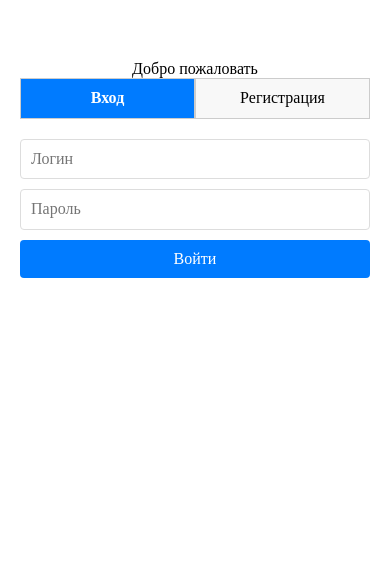
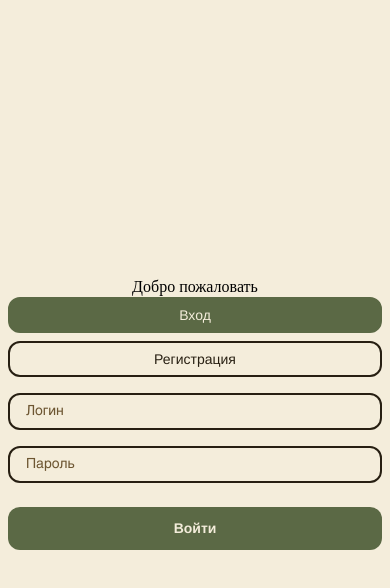
Before and after one commit to ivanm151/fruits, a Vue app in the folder frontend/: page /auth in a window 390 px wide. Shown: the top 588 px of the page. Built offline with nearby package versions, Linux system fonts and the light colour scheme; no server answers.

Commit message:
styles test

```diff
--- a/frontend/package.json
+++ b/frontend/package.json
@@ -16,6 +16,7 @@
   },
   "devDependencies": {
     "@vitejs/plugin-vue": "^6.0.1",
+    "sass-embedded": "^1.97.3",
     "vite": "^7.2.4"
   }
 }
--- a/frontend/src/assets/styles/components/_AuthView.scss
+++ b/frontend/src/assets/styles/components/_AuthView.scss
@@ -1,3 +1,162 @@
 @use '../variables' as *;
 @use '../base/typography' as *;
 @use "sass:color";
+
+.auth-container {
+  min-height: 100vh;
+  display: flex;
+  flex-direction: column;
+  align-items: center;
+  justify-content: center;
+  background-color: $color-background-2;
+  padding: $spacing-md;
+  box-sizing: border-box;
+}
+
+.text-h1 {
+  color: $color-headline;
+  margin-bottom: $spacing-md;
+  text-align: center;
+}
+
+.tabs {
+  display: flex;
+  gap: $spacing-sm;
+  margin-bottom: $spacing-md;
+  width: 100%;
+  max-width: $button-width;
+  justify-content: center;
+}
+
+.tabs button {
+  background-color: transparent;
+  border: 2px solid $border-color;
+  padding: $padding-sm $padding-md;
+  font-family: $font-family-primary;
+  font-size: $font-size-h5;
+  font-weight: $font-weight-medium;
+  color: $text-color-primary;
+  cursor: pointer;
+  border-radius: $border-radius-md;
+  transition: all 0.3s ease;
+  flex: 1;
+  max-width: 160px;
+
+  &.active {
+    background-color: $color-background-1;
+    color: $color-background-2;
+    border-color: $color-background-1;
+  }
+
+  &:hover:not(.active) {
+    background-color: color.adjust($color-background-2, $lightness: -5%);
+  }
+}
+
+.auth-form {
+  width: 100%;
+  max-width: $button-width;
+  display: flex;
+  flex-direction: column;
+  gap: $spacing-md;
+  margin-bottom: $spacing-md;
+}
+
+.auth-form input {
+  width: 100%;
+  height: $input-height;
+  padding: $padding-md;
+  font-family: $font-family-primary;
+  font-size: $font-size-h4;
+  color: $text-color-primary;
+  background-color: $color-background-2;
+  border: 2px solid $border-color;
+  border-radius: $border-radius-md;
+  box-sizing: border-box;
+  transition: border-color 0.3s ease;
+
+  &:focus {
+    outline: none;
+    border-color: $color-background-1;
+  }
+
+  &::placeholder {
+    color: color.adjust($text-color-primary, $lightness: 20%);
+    font-weight: $font-weight-regular;
+  }
+}
+
+.auth-form button {
+  width: 100%;
+  height: $button-height;
+  background-color: $color-background-1;
+  color: $color-background-2;
+  font-family: $font-family-primary;
+  font-size: $font-size-h4;
+  font-weight: $font-weight-bold;
+  border: none;
+  border-radius: $border-radius-md;
+  cursor: pointer;
+  transition: background-color 0.3s ease, transform 0.1s ease;
+  margin-top: $spacing-sm;
+
+  &:disabled {
+    background-color: color.adjust($color-background-1, $lightness: 15%);
+    cursor: not-allowed;
+    transform: none;
+  }
+
+  &:not(:disabled):hover {
+    background-color: color.adjust($color-background-1, $lightness: -10%);
+  }
+
+  &:not(:disabled):active {
+    transform: scale(0.98);
+  }
+}
+
+.error {
+  background-color: color.adjust($color-error, $alpha: -0.8);
+  color: $color-error;
+  font-size: $font-size-h5;
+  font-weight: $font-weight-medium;
+  padding: $padding-sm;
+  border-radius: $border-radius-md;
+  margin-top: $spacing-sm;
+  text-align: center;
+  width: 100%;
+  max-width: $button-width;
+  border: 1px solid color.adjust($color-error, $alpha: -0.7);
+}
+
+// Мобильная адаптация
+@media (max-width: 480px) {
+  .auth-container {
+    padding: $spacing-sm;
+  }
+
+  .tabs {
+    flex-direction: column;
+    align-items: stretch;
+    max-width: 100%;
+  }
+
+  .tabs button {
+    max-width: none;
+    text-align: center;
+  }
+
+  .auth-form,
+  .error {
+    max-width: 100%;
+  }
+
+  .text-h1 {
+    font-size: $font-size-h2;
+  }
+
+  .auth-form input,
+  .auth-form button {
+    font-size: $font-size-h5;
+  }
+}
--- a/frontend/src/views/AuthView.vue
+++ b/frontend/src/views/AuthView.vue
@@ -77,60 +77,6 @@ const handleSubmit = async () => {
 }
 </script>
 
-<style scoped>
-.auth-container {
-  max-width: 400px;
-  margin: 40px auto;
-  padding: 20px;
-  text-align: center;
-}
-
-.tabs {
-  display: flex;
-  margin-bottom: 20px;
-}
-
-.tabs button {
-  flex: 1;
-  padding: 10px;
-  border: 1px solid #ccc;
-  background: #f8f8f8;
-  cursor: pointer;
-}
-
-.tabs button.active {
-  background: #007bff;
-  color: white;
-  font-weight: bold;
-}
-
-.auth-form input {
-  display: block;
-  width: 100%;
-  padding: 10px;
-  margin: 10px 0;
-  border: 1px solid #ddd;
-  border-radius: 4px;
-}
-
-.auth-form button {
-  width: 100%;
-  padding: 10px;
-  background: #007bff;
-  color: white;
-  border: none;
-  border-radius: 4px;
-  cursor: pointer;
-}
-
-.auth-form button:disabled {
-  background: #aaa;
-  cursor: not-allowed;
-}
-
-.error {
-  color: red;
-  margin-top: 10px;
-  font-size: 14px;
-}
+<style scoped lang="scss">
+@use '../assets/styles/components/AuthView';
 </style>
```
Also changed, not shown: 1 other file (tests, documents, lock files or other folders).
